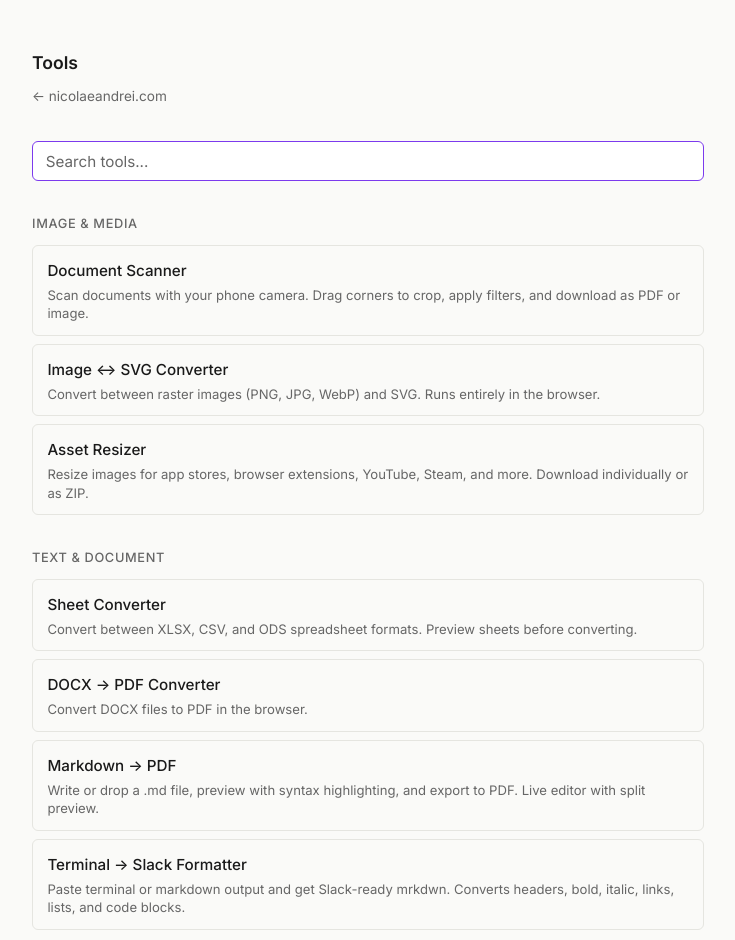
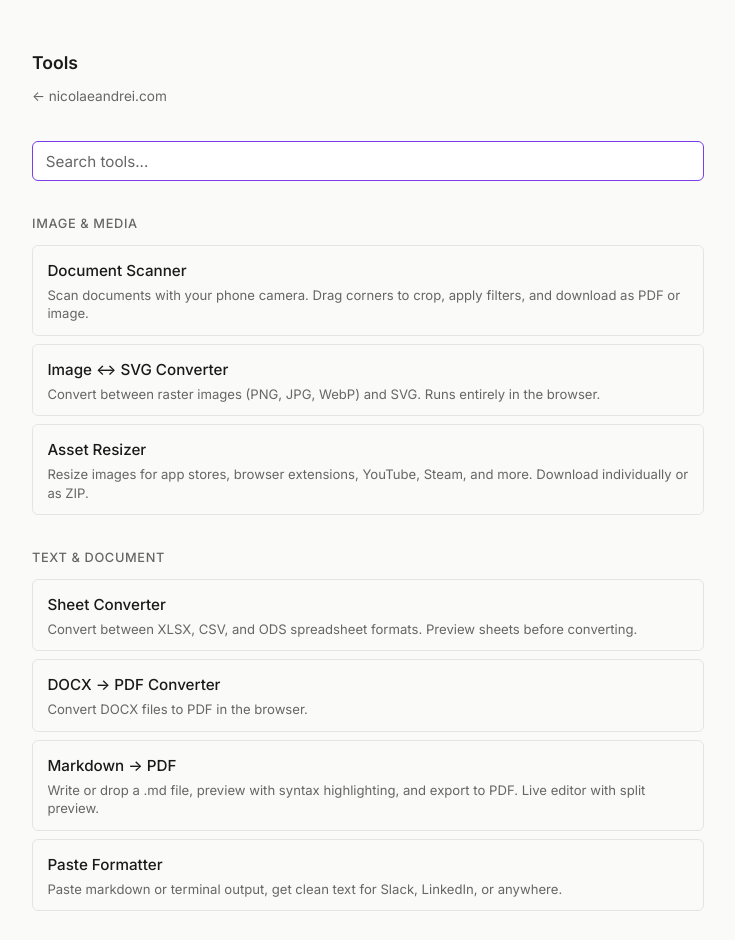
Before and after one commit to nclandrei/tools, a plain HTML site: page index.html in a window 1280 px wide. Shown: the top 940 px of the page, without its empty margins (272-1007 px from the left). Drawn offline with Linux system fonts and the light colour scheme.

Commit message:
Rename Terminal → Slack Formatter to Paste Formatter
Broader name reflecting that the tool works for Slack, LinkedIn,
and any platform that needs clean text from markdown input.

Co-Authored-By: Claude Opus 4.6 (1M context) <noreply@anthropic.com>

```diff
--- a/index.html
+++ b/index.html
@@ -202,11 +202,11 @@
             <span class="tool-desc">Write or drop a .md file, preview with syntax highlighting, and export to PDF. Live editor with split preview.</span>
           </a>
           <a href="/slack_formatter.html" class="tool-card"
-             data-title="terminal slack formatter"
-             data-desc="paste claude code or terminal markdown output and get slack-ready mrkdwn. converts headers, bold, italic, links, lists, and code blocks."
-             data-keywords="markdown to slack slack formatter mrkdwn converter terminal to slack claude code slack copy paste slack formatting iterm to slack slack message formatter">
-            <span class="tool-title">Terminal &#8594; Slack Formatter</span>
-            <span class="tool-desc">Paste terminal or markdown output and get Slack-ready mrkdwn. Converts headers, bold, italic, links, lists, and code blocks.</span>
+             data-title="paste formatter"
+             data-desc="paste markdown or terminal output, get clean text for slack, linkedin, or anywhere. converts headers, bold, italic, links, lists, and code blocks."
+             data-keywords="markdown to slack slack formatter paste formatter terminal to slack claude code slack linkedin post formatter copy paste formatting iterm to slack markdown to plain text clean text converter">
+            <span class="tool-title">Paste Formatter</span>
+            <span class="tool-desc">Paste markdown or terminal output, get clean text for Slack, LinkedIn, or anywhere.</span>
           </a>
         </div>
       </div>
```
Also changed, not shown: slack_formatter.html (+8 -8 lines), llms.txt, 1 other file.
